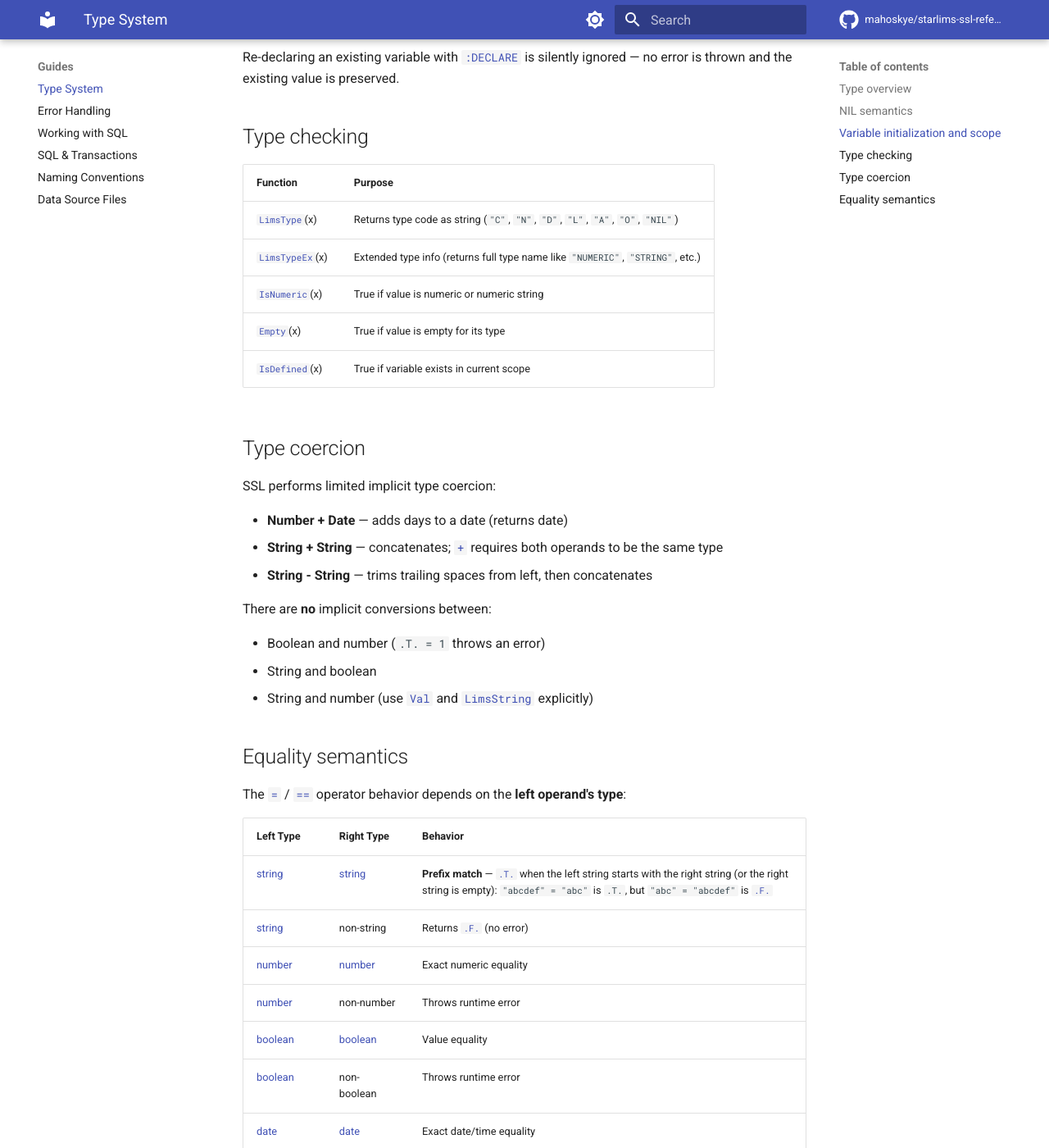
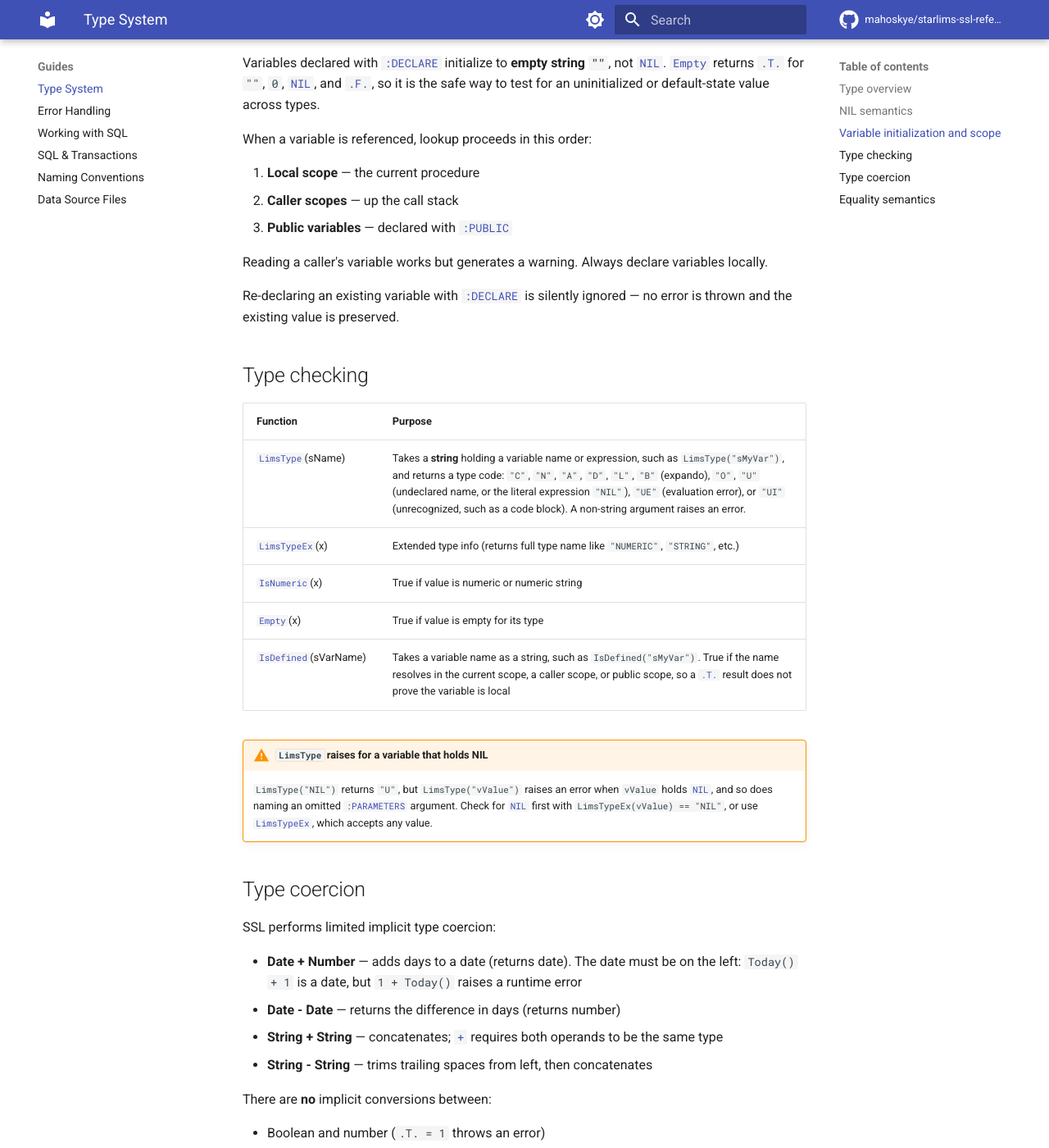
Before and after one commit to mahoskye/starlims-ssl-reference, an MkDocs documentation site: the page built from content/guides/type-system.md, in a window 1280 px wide and 1400 px high, scrolled down 1484 px. Shown: the whole window at 82% size. Built offline with MkDocs 1.6.1 and Material for MkDocs 9.7.7, drawn with Linux system fonts in a browser that asks for light colours; plug-ins that fetch from the network failed and are left out; comment, search, counter and statistics services are not loaded; some of the changed text lies outside the part shown.

Commit message:
docs: align type-system guide with LimsType, IsDefined and operator pages (closes #58)
Guide: LimsType takes a name string and returns C N A D L B O U UE UI,
with an expando row (B), a NIL caveat, IsDefined's caller/public scope,
the = table scoped to = with a note on ==, the {|param| expression}
literal, date + number order, date - date, and the codeblock and
netobject cells filled in.

LimsType: a variable holding NIL (including an omitted parameter)
raises rather than returning U. Add the Exceptions row and caveat, and
rework the optional-parameter example to check for NIL with LimsTypeEx
first.

Co-Authored-By: Claude Opus 5.5 <noreply@anthropic.com>

```diff
--- a/content/guides/type-system.md
+++ b/content/guides/type-system.md
@@ -12,9 +12,10 @@ SSL has eight core value types plus NIL (the absence of a value). Every variable
 | [date](../reference/types/date.md) | No literal; use [`Today()`](../reference/functions/Today.md) | Null date is empty | `"D"` | `"DATE"` |
 | [array](../reference/types/array.md) | `{1, 2, 3}` | Empty array `{}` is empty | `"A"` | `"ARRAY"` |
 | [object](../reference/types/object.md) | [`CreateLocal()`](../reference/functions/CreateLocal.md) | Always non-empty | `"O"` | `"OBJECT"` |
-| [codeblock](../reference/types/codeblock.md) | `{| ... }` | — | — | `"CODEBLOCK"` |
-| [netobject](../reference/types/netobject.md) | [`MakeNETObject(...)`](../reference/functions/MakeNETObject.md) | — | — | `"OBJECT"` |
-| [`NIL`](../reference/literals/nil.md) | [`NIL`](../reference/literals/nil.md) | Always empty | `"NIL"` | `"NIL"` |
+| expando ([`SSLExpando`](../reference/classes/SSLExpando.md)) | [`CreateUdObject()`](../reference/functions/CreateUdObject.md) | Always non-empty | `"B"` | `"OBJECT"` |
+| [codeblock](../reference/types/codeblock.md) | `{|param| expression}` | Never empty once created | `"UI"` | `"CODEBLOCK"` |
+| [netobject](../reference/types/netobject.md) | [`MakeNETObject(...)`](../reference/functions/MakeNETObject.md) | Empty only when the wrapped reference is null | `"O"` | `"OBJECT"` |
+| [`NIL`](../reference/literals/nil.md) | [`NIL`](../reference/literals/nil.md) | Always empty | `"U"` for the literal expression `"NIL"` only; see [Type checking](#type-checking) | `"NIL"` |
 
 ## NIL semantics
 
@@ -43,17 +44,21 @@ Re-declaring an existing variable with [`:DECLARE`](../reference/keywords/DECLAR
 
 | Function | Purpose |
 |----------|---------|
-| [`LimsType`](../reference/functions/LimsType.md)(x) | Returns type code as string (`"C"`, `"N"`, `"D"`, `"L"`, `"A"`, `"O"`, `"NIL"`) |
+| [`LimsType`](../reference/functions/LimsType.md)(sName) | Takes a **string** holding a variable name or expression, such as `LimsType("sMyVar")`, and returns a type code: `"C"`, `"N"`, `"A"`, `"D"`, `"L"`, `"B"` (expando), `"O"`, `"U"` (undeclared name, or the literal expression `"NIL"`), `"UE"` (evaluation error), or `"UI"` (unrecognized, such as a code block). A non-string argument raises an error. |
 | [`LimsTypeEx`](../reference/functions/LimsTypeEx.md)(x) | Extended type info (returns full type name like `"NUMERIC"`, `"STRING"`, etc.) |
 | [`IsNumeric`](../reference/functions/IsNumeric.md)(x) | True if value is numeric or numeric string |
 | [`Empty`](../reference/functions/Empty.md)(x) | True if value is empty for its type |
-| [`IsDefined`](../reference/functions/IsDefined.md)(x) | True if variable exists in current scope |
+| [`IsDefined`](../reference/functions/IsDefined.md)(sVarName) | Takes a variable name as a string, such as `IsDefined("sMyVar")`. True if the name resolves in the current scope, a caller scope, or public scope, so a [`.T.`](../reference/literals/true.md) result does not prove the variable is local |
+
+!!! warning "`LimsType` raises for a variable that holds NIL"
+    `LimsType("NIL")` returns `"U"`, but `LimsType("vValue")` raises an error when `vValue` holds [`NIL`](../reference/literals/nil.md), and so does naming an omitted [`:PARAMETERS`](../reference/keywords/PARAMETERS.md) argument. Check for [`NIL`](../reference/literals/nil.md) first with `LimsTypeEx(vValue) == "NIL"`, or use [`LimsTypeEx`](../reference/functions/LimsTypeEx.md), which accepts any value.
 
 ## Type coercion
 
 SSL performs limited implicit type coercion:
 
-- **Number + Date** — adds days to a date (returns date)
+- **Date + Number** — adds days to a date (returns date). The date must be on the left: `Today() + 1` is a date, but `1 + Today()` raises a runtime error
+- **Date - Date** — returns the difference in days (returns number)
 - **String + String** — concatenates; [`+`](../reference/operators/plus.md) requires both operands to be the same type
 - **String - String** — trims trailing spaces from left, then concatenates
 
@@ -65,7 +70,7 @@ There are **no** implicit conversions between:
 
 ## Equality semantics
 
-The [`=`](../reference/operators/equals.md) / [`==`](../reference/operators/strict-equals.md) operator behavior depends on the **left operand's type**:
+The [`=`](../reference/operators/equals.md) operator's behavior depends on the **left operand's type**:
 
 | Left Type | Right Type | Behavior |
 |-----------|-----------|----------|
@@ -78,6 +83,9 @@ The [`=`](../reference/operators/equals.md) / [`==`](../reference/operators/stri
 | [date](../reference/types/date.md) | [date](../reference/types/date.md) | Exact date/time equality |
 | [date](../reference/types/date.md) | non-date | Throws runtime error |
 | [object](../reference/types/object.md)/[array](../reference/types/array.md) | any | Reference equality |
+| [codeblock](../reference/types/codeblock.md) | any | Throws runtime error |
+
+[`==`](../reference/operators/strict-equals.md) follows the same rules with one difference: for two strings it is an **exact match**, so `"Logged" == "Log"` is [`.F.`](../reference/literals/false.md) while `"Logged" = "Log"` is [`.T.`](../reference/literals/true.md).
 
 !!! warning "String equality uses prefix matching"
-    SSL's [`=`](../reference/operators/equals.md) operator on strings checks whether the left string starts with the right string. `"abc" = "abc"` is true, but so is `"abcdef" = "abc"`. Use [`==`](../reference/operators/strict-equals.md) with [`Len`](../reference/functions/Len.md) checks or [`$`](../reference/operators/dollar.md) (contains) for exact matching when needed.
+    SSL's [`=`](../reference/operators/equals.md) operator on strings checks whether the left string starts with the right string. `"abc" = "abc"` is true, but so is `"abcdef" = "abc"`. Use [`==`](../reference/operators/strict-equals.md) when a string comparison must be exact.
```
Also changed, not shown: content/reference/functions/LimsType.md (+10 -7 lines), 1 other file.
